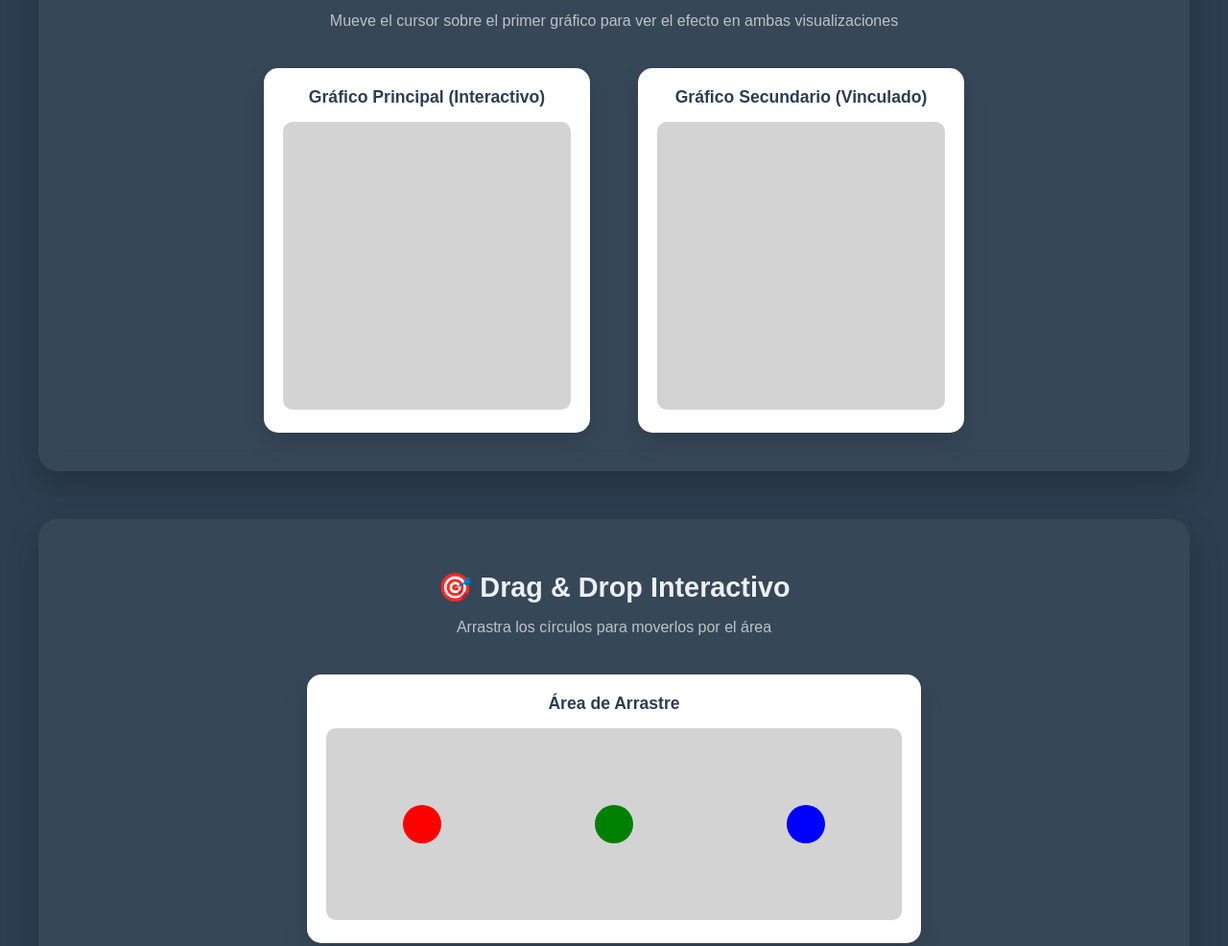
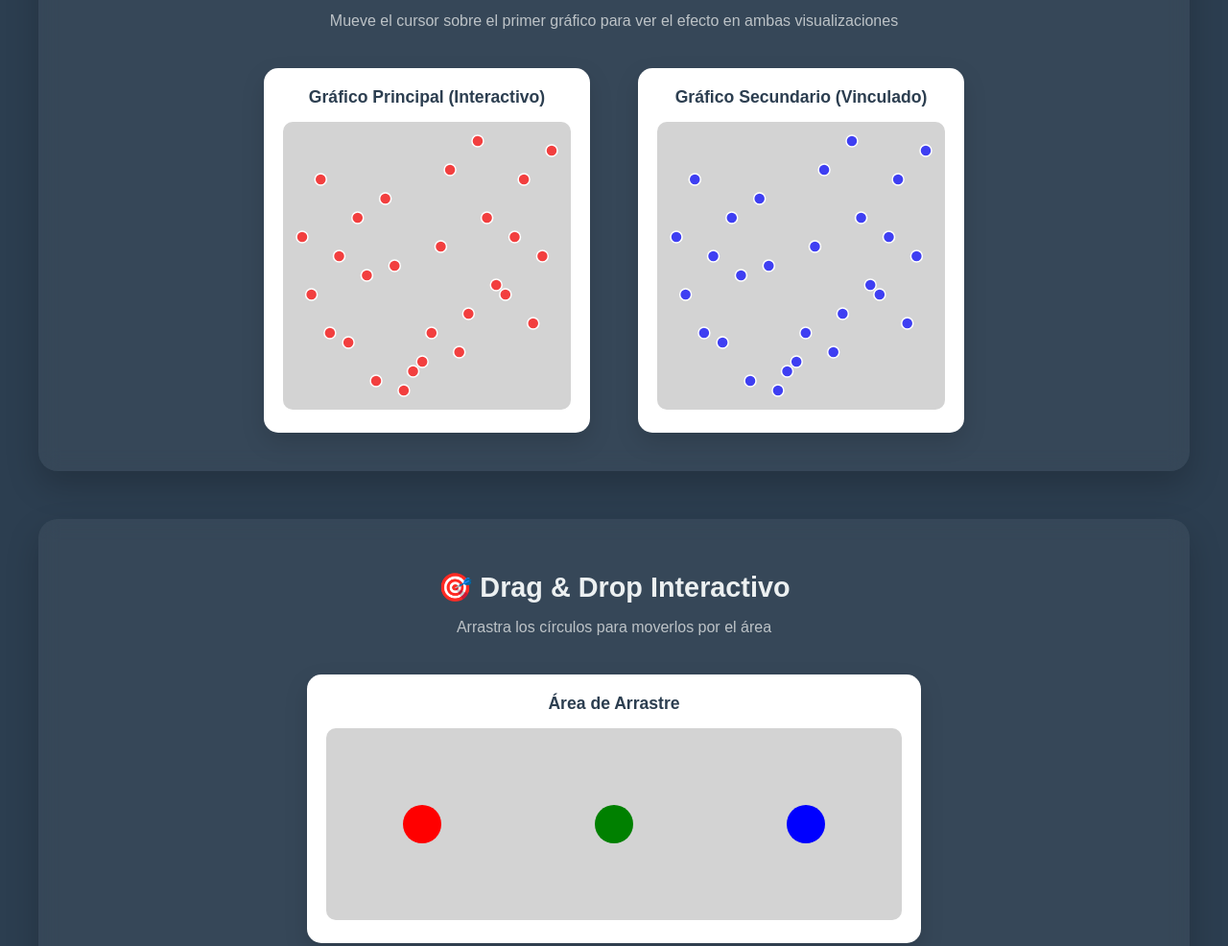
Before and after one commit to AlanVAal/Primer-informe-D3, a plain HTML site: page index.html in a window 1280 px wide. Shown: the part 1008-1994 px from the top of the page at 96% size. Drawn offline with nearby package versions, Linux system fonts and the light colour scheme.

Commit message:
Update index.html

```diff
--- a/index.html
+++ b/index.html
@@ -240,7 +240,7 @@
     </div>
 
     <script>
-        // ============== VISUALIZACIÓN 1: EFECTO DE FUEGO (CORREGIDA) ==============
+        // ============== VISUALIZACIÓN 1: EFECTO DE FUEGO ==============
         function initFireEffect() {
             const svg = d3.select('#coords');
             const txt = svg.append('text')
@@ -262,7 +262,6 @@
                     .attr('fill', 'url(#fireGradient)')
                     .style('opacity', intensity);
 
-                // Animate the particle
                 particle.transition()
                     .duration(800 + Math.random() * 400)
                     .ease(d3.easeQuadOut)
@@ -280,19 +279,16 @@
                 const pt = d3.pointer(event, this);
                 const currentTime = Date.now();
 
-                // Calculate speed
                 const deltaX = pt[0] - lastPosition[0];
                 const deltaY = pt[1] - lastPosition[1];
                 const distance = Math.sqrt(deltaX * deltaX + deltaY * deltaY);
                 const deltaTime = currentTime - lastTime;
                 const speed = distance / (deltaTime || 1);
 
-                // Update coordinate text
                 txt.attr('x', 18 + pt[0])
                    .attr('y', 6 + pt[1])
                    .text('🔥 (' + Math.round(pt[0]) + ',' + Math.round(pt[1]) + ') Velocidad: ' + speed.toFixed(1));
 
-                // Create fire effect if moving fast
                 const speedThreshold = 1.5;
                 if (speed > speedThreshold && deltaTime > 0) {
                     const intensity = Math.min(speed / 5, 1);
@@ -307,7 +303,6 @@
                 lastTime = currentTime;
             });
 
-            // Clean up on mouse leave
             svg.on('mouseleave', function() {
                 txt.text('');
             });
@@ -315,7 +310,7 @@
 
         // ============== VISUALIZACIÓN 2: BRUSH INTERACTIVO (CORREGIDA) ==============
         function initBrushVisualization() {
-            // Datos de ejemplo (simulando el CSV)
+            // Datos de ejemplo
             const data = [
                 {'A': 50, 'B': 80}, {'A': 120, 'B': 150}, {'A': 200, 'B': 100}, {'A': 80, 'B': 200},
                 {'A': 150, 'B': 50}, {'A': 250, 'B': 180}, {'A': 30, 'B': 120}, {'A': 180, 'B': 250},
@@ -327,23 +322,48 @@
             ];
 
             function makeBrush() {
-                var svg1 = d3.select("#brush1"), svg2 = d3.select("#brush2");
+                const svg1 = d3.select("#brush1");
+                const svg2 = d3.select("#brush2");
 
-                var sc1 = d3.scaleLinear()
-                    .domain([0, 10, 50])
+                // Configurar dimensiones
+                const margin = {top: 20, right: 20, bottom: 20, left: 20};
+                const width = 300 - margin.left - margin.right;
+                const height = 300 - margin.top - margin.bottom;
+
+                // Limpiar SVGs
+                svg1.selectAll("*").remove();
+                svg2.selectAll("*").remove();
+
+                // Crear grupos
+                const g1 = svg1.append("g").attr("transform", `translate(${margin.left},${margin.top})`);
+                const g2 = svg2.append("g").attr("transform", `translate(${margin.left},${margin.top})`);
+
+                // Escalas de posicionamiento
+                const xScale = d3.scaleLinear()
+                    .domain(d3.extent(data, d => d.A))
+                    .range([0, width]);
+
+                const yScale = d3.scaleLinear()
+                    .domain(d3.extent(data, d => d.B))
+                    .range([height, 0]);
+
+                // Escalas de color corregidas
+                const sc1 = d3.scaleLinear()
+                    .domain([0, 50, 100])
                     .range(["lime", "yellow", "red"]);
-                var sc2 = d3.scaleLinear()
-                    .domain([0, 10, 50])
+
+                const sc2 = d3.scaleLinear()
+                    .domain([0, 50, 100])
                     .range(["lime", "yellow", "blue"]);
 
-                var cs1 = drawCircles(svg1, data, d => +d.A, d => +d.B, sc1);
-                var cs2 = drawCircles(svg2, data, d => +d.A, d => +d.B, sc2);
+                const cs1 = drawCircles(g1, data, d => xScale(d.A), d => yScale(d.B), sc1);
+                const cs2 = drawCircles(g2, data, d => xScale(d.A), d => yScale(d.B), sc2);
 
-                svg1.call(installHandlers, data, cs1, cs2, sc1, sc2);
+                svg1.call(installHandlers, data, cs1, cs2, sc1, sc2, xScale, yScale, margin);
             }
 
             function drawCircles(svg, data, accX, accY, sc) {
-                var color = sc(Infinity);
+                const color = sc(100); // Color inicial
                 return svg.selectAll("circle")
                     .data(data)
                     .enter()
@@ -352,42 +372,40 @@
                     .attr("cx", accX)
                     .attr("cy", accY)
                     .attr("fill", color)
-                    .attr("fill-opacity", 0.6)
+                    .attr("fill-opacity", 0.7)
                     .attr("stroke", "white")
-                    .attr("stroke-width", 1)
+                    .attr("stroke-width", 1.5)
                     .style("transition", "fill 0.2s ease");
             }
 
-            function installHandlers(svg, data, cs1, cs2, sc1, sc2) {
+            function installHandlers(svg, data, cs1, cs2, sc1, sc2, xScale, yScale, margin) {
                 svg.style("cursor", "crosshair")
                     .on("mousemove", function(event) {
-                        var pt = d3.pointer(event, this);
+                        const pt = d3.pointer(event, this);
+                        // Ajustar por el margen
+                        const adjustedX = pt[0] - margin.left;
+                        const adjustedY = pt[1] - margin.top;
+
                         cs1.attr("fill", function(d, i) {
-                            var r = Math.hypot(pt[0] - d3.select(this).attr("cx"),
-                                             pt[1] - d3.select(this).attr("cy"));
+                            const cx = xScale(d.A);
+                            const cy = yScale(d.B);
+                            const r = Math.hypot(adjustedX - cx, adjustedY - cy);
                             data[i]["r"] = r;
                             return sc1(r);
                         });
+
                         cs2.attr("fill", (d, i) => sc2(data[i]["r"]));
                     })
                     .on("mouseleave", function() {
-                        cs1.attr("fill", sc1(Infinity));
-                        cs2.attr("fill", sc2(Infinity));
+                        cs1.attr("fill", sc1(100));
+                        cs2.attr("fill", sc2(100));
                     });
             }
 
             makeBrush();
         }
 
-                // Llama a makeBrush solo después de que los datos se hayan cargado
-                makeBrush();
-            }).catch(function(error) {
-                // Manejo de errores si el CSV no se puede cargar
-                console.error("Error loading the CSV file:", error);
-            });
-        }
-
-        // ============== VISUALIZACIÓN 3: DRAG & DROP (CORREGIDA) ==============
+        // ============== VISUALIZACIÓN 3: DRAG & DROP ==============
         function initDragDrop() {
             let widget = undefined, color = undefined;
 
@@ -422,7 +440,6 @@
             const scX = d3.scaleLinear().domain([0, n]).range([50, 540]);
             const scY = d3.scaleLinear().domain([0, mx]).range([250, 50]);
 
-            // Create initial bars
             svg.selectAll("line")
                 .data(ds1)
                 .enter()
@@ -434,7 +451,6 @@
                 .attr("x2", (d, i) => scX(i))
                 .attr("y2", d => scY(d));
 
-            // Add click handler for animation
             svg.on("click", function(event) {
                 [ds1, ds2] = [ds2, ds1];
                 svg.selectAll("line")
@@ -451,17 +467,15 @@
 
         function initLissajous() {
             function makeLissajous() {
-                // Stop any existing timer
                 if (currentTimer) {
                     currentTimer.stop();
                 }
 
-                // Clear the SVG
                 const svg = d3.select("#lissajous");
                 svg.selectAll("*").remove();
 
-                const a = 1.9, b = 3.2;             // Lissajous frequencies
-                let phi, omega = 2 * Math.PI / 10000; // 10 seconds per period
+                const a = 1.9, b = 3.2;
+                let phi, omega = 2 * Math.PI / 10000;
 
                 let crrX = 150 + 100, crrY = 150 + 0;
                 let prvX = crrX, prvY = crrY;
@@ -472,7 +486,6 @@
                     crrX = 150 + 100 * Math.cos(a * phi);
                     crrY = 150 + 100 * Math.sin(b * phi);
 
-                    // Fade existing lines
                     svg.selectAll("line")
                         .each(function() {
                             if (!this.bogus_opacity) this.bogus_opacity = 1.0;
@@ -482,7 +495,6 @@
                         .filter(function() { return this.bogus_opacity < 0.05; })
                         .remove();
 
-                    // Add new line segment
                     svg.append("line")
                         .each(function() { this.bogus_opacity = 1.0; })
                         .attr("x1", prvX).attr("y1", prvY)
@@ -492,23 +504,19 @@
                     prvX = crrX;
                     prvY = crrY;
 
-                    if (t > 120e3) { // 120 seconds
+                    if (t > 120e3) {
                         currentTimer.stop();
                         currentTimer = null;
                     }
                 });
             }
 
-            // Start the animation
             makeLissajous();
-
-            // Add restart button functionality
             document.getElementById('restartBtn').addEventListener('click', makeLissajous);
         }
 
         // ============== INICIALIZACIÓN ==============
         document.addEventListener('DOMContentLoaded', function() {
-            // Inicializar todas las visualizaciones
             initFireEffect();
             initBrushVisualization();
             initDragDrop();
```
